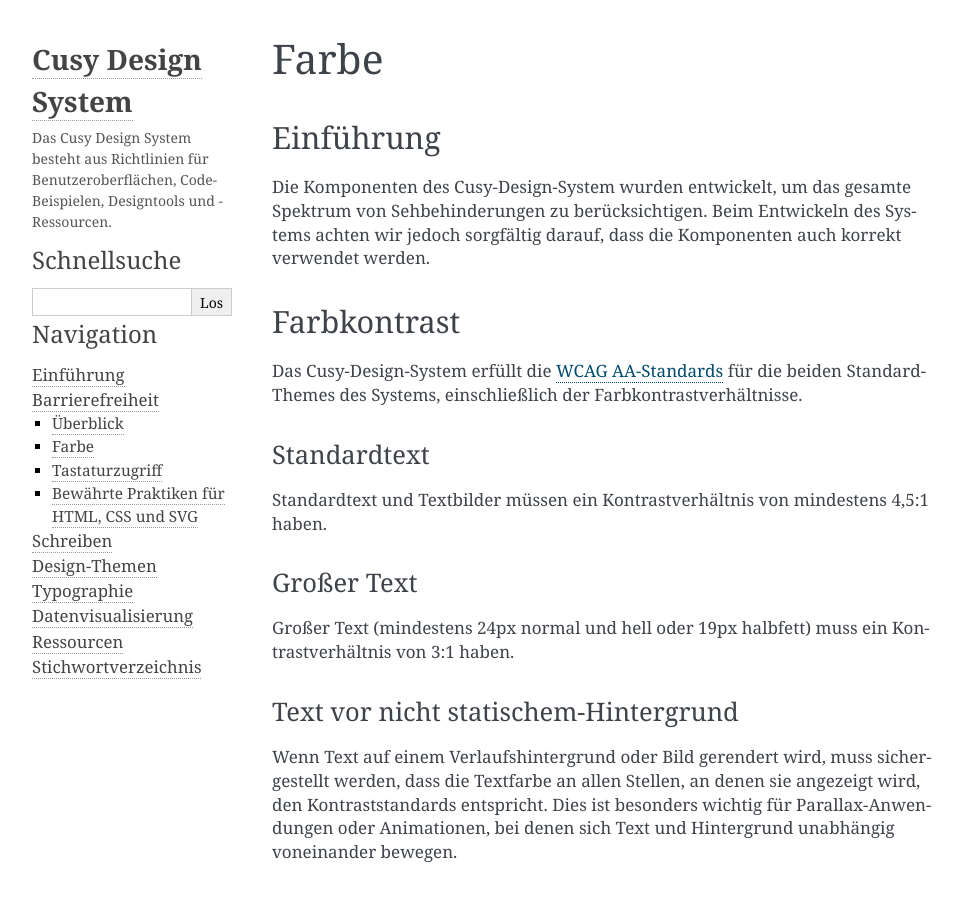
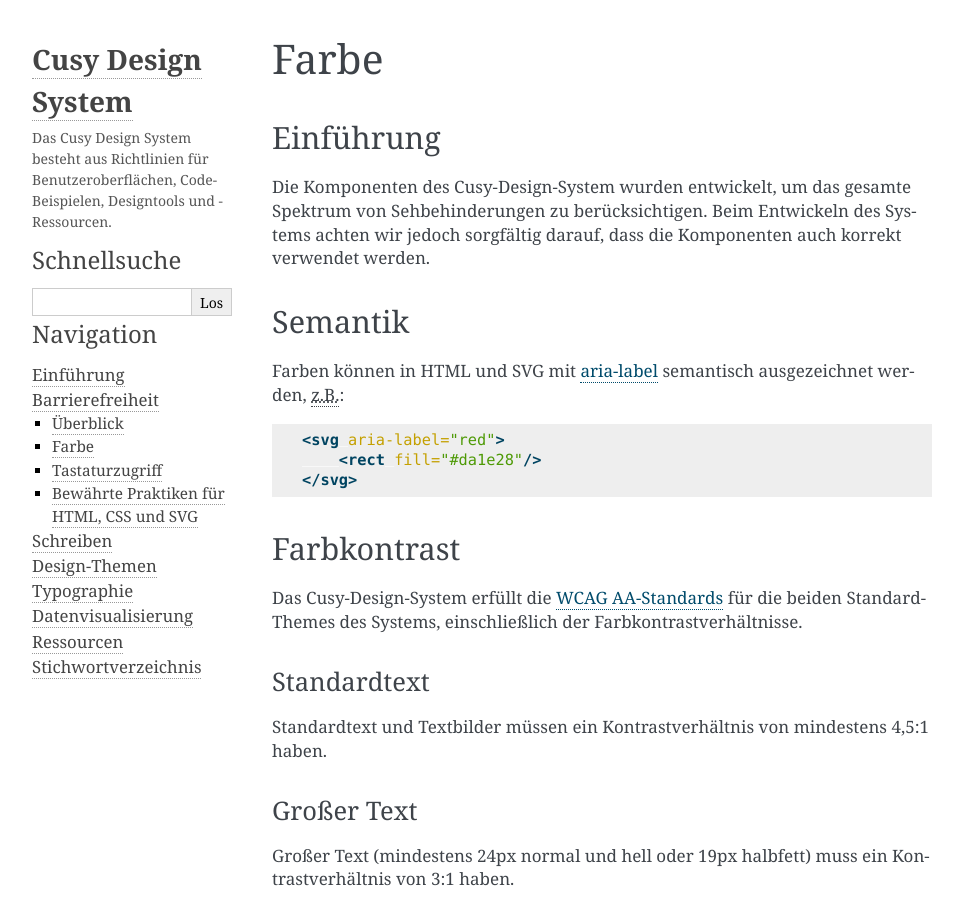
Before and after one commit to cusyio/cusy-design-system, a Sphinx documentation site: the page built from docs/accessibility/color.rst, in a window 1280 px wide and 900 px high. Shown: the whole window, without its empty margins (148-1111 px from the left). Built offline with Sphinx 7.4.7, drawn with Linux system fonts in a browser that asks for light colours.

Commit message:
Add semantic labeling to html and svg colours

```diff
--- a/docs/accessibility/color.rst
+++ b/docs/accessibility/color.rst
@@ -8,6 +8,19 @@
 Spektrum von Sehbehinderungen zu berücksichtigen. Beim Entwickeln des Systems
 achten wir jedoch sorgfältig darauf, dass die Komponenten auch korrekt
 verwendet werden.
+
+Semantik
+--------
+
+Farben können in HTML und SVG mit `aria-label
+<https://developer.mozilla.org/en-US/docs/Web/Accessibility/ARIA/ARIA_Techniques/Using_the_aria-label_attribute>`_
+semantisch ausgezeichnet werden, :abbr:`z.B. (zum Beispiel)`:
+
+.. code-block:: xml
+
+    <svg aria-label="red">
+        <rect fill="#da1e28"/>
+    </svg>
 
 Farbkontrast
 ------------
```
